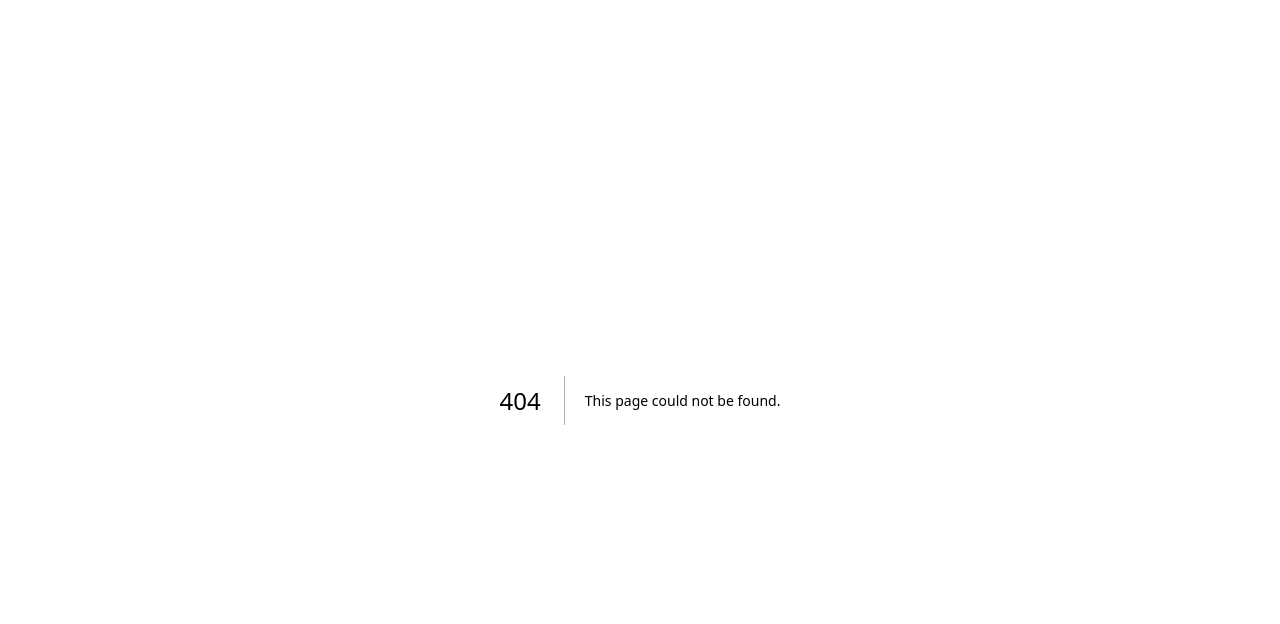
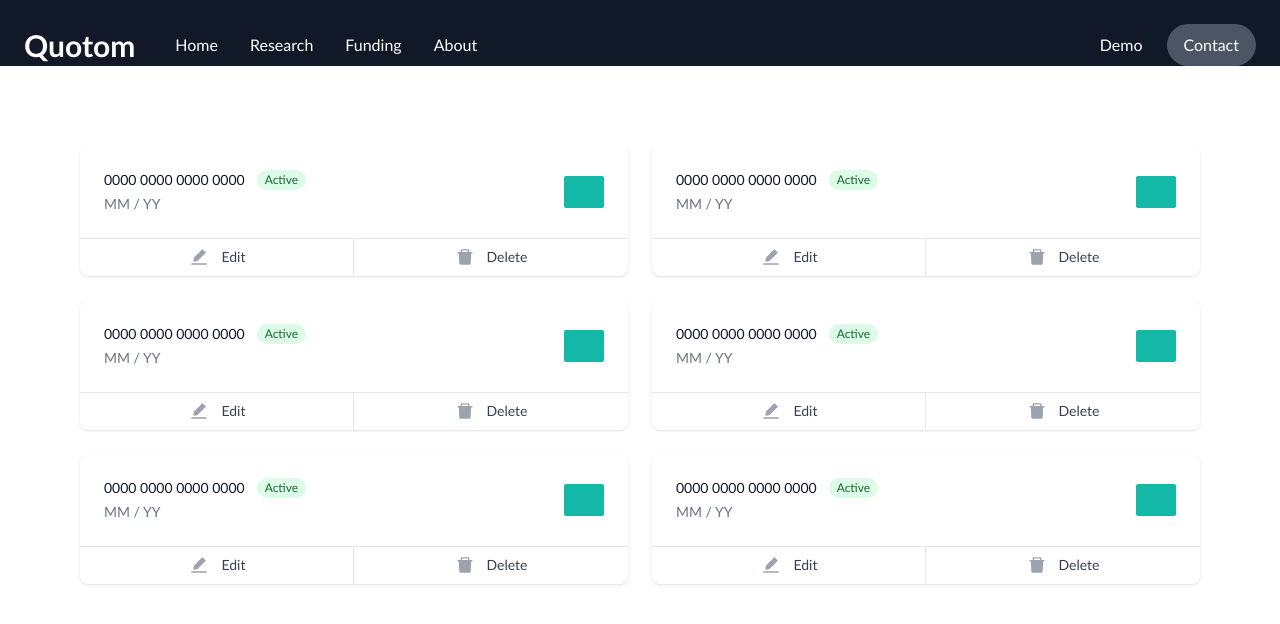
Before and after one commit to tpcav/quotom-demo, a Next.js app: page /cards in a window 1280 px wide. Before the commit this address had no page. Shown: the top 624 px of the page. Built offline with nearby package versions, Linux system fonts and the light colour scheme.

Commit message:
card page in progress

```diff
--- a/package.json
+++ b/package.json
@@ -21,6 +21,7 @@
     "react": "18.2.0",
     "react-dom": "18.2.0",
     "react-fragment": "^1.0.0",
+    "react-icons": "^4.6.0",
     "typescript": "4.8.4"
   },
   "devDependencies": {
--- /dev/null
+++ b/pages/cards.tsx
@@ -0,0 +1,119 @@
+import { AiFillEdit, AiFillDelete } from 'react-icons/ai'
+import Nav from '../components/nav'
+
+
+
+const cards = [
+  {
+    number: '0000 0000 0000 0000',
+    expiration: 'MM / YY',
+    role: 'Active',
+    email: 'janecooper@example.com',
+    telephone: '+1-202-555-0170',
+    imageUrl:
+      'https://images.unsplash.com/photo-1494790108377-be9c29b29330?ixlib=rb-1.2.1&ixid=eyJhcHBfaWQiOjEyMDd9&auto=format&fit=facearea&facepad=4&w=256&h=256&q=60',
+  },
+  {
+    number: '0000 0000 0000 0000',
+    expiration: 'MM / YY',
+    role: 'Active',
+    email: 'janecooper@example.com',
+    telephone: '+1-202-555-0170',
+    imageUrl:
+      'https://images.unsplash.com/photo-1494790108377-be9c29b29330?ixlib=rb-1.2.1&ixid=eyJhcHBfaWQiOjEyMDd9&auto=format&fit=facearea&facepad=4&w=256&h=256&q=60',
+  },
+  {
+    number: '0000 0000 0000 0000',
+    expiration: 'MM / YY',
+    role: 'Active',
+    email: 'janecooper@example.com',
+    telephone: '+1-202-555-0170',
+    imageUrl:
+      'https://images.unsplash.com/photo-1494790108377-be9c29b29330?ixlib=rb-1.2.1&ixid=eyJhcHBfaWQiOjEyMDd9&auto=format&fit=facearea&facepad=4&w=256&h=256&q=60',
+  },
+  {
+    number: '0000 0000 0000 0000',
+    expiration: 'MM / YY',
+    role: 'Active',
+    email: 'janecooper@example.com',
+    telephone: '+1-202-555-0170',
+    imageUrl:
+      'https://images.unsplash.com/photo-1494790108377-be9c29b29330?ixlib=rb-1.2.1&ixid=eyJhcHBfaWQiOjEyMDd9&auto=format&fit=facearea&facepad=4&w=256&h=256&q=60',
+  },
+  {
+    number: '0000 0000 0000 0000',
+    expiration: 'MM / YY',
+    role: 'Active',
+    email: 'janecooper@example.com',
+    telephone: '+1-202-555-0170',
+    imageUrl:
+      'https://images.unsplash.com/photo-1494790108377-be9c29b29330?ixlib=rb-1.2.1&ixid=eyJhcHBfaWQiOjEyMDd9&auto=format&fit=facearea&facepad=4&w=256&h=256&q=60',
+  },
+  {
+    number: '0000 0000 0000 0000',
+    expiration: 'MM / YY',
+    role: 'Active',
+    email: 'janecooper@example.com',
+    telephone: '+1-202-555-0170',
+    imageUrl:
+      'https://images.unsplash.com/photo-1494790108377-be9c29b29330?ixlib=rb-1.2.1&ixid=eyJhcHBfaWQiOjEyMDd9&auto=format&fit=facearea&facepad=4&w=256&h=256&q=60',
+  },
+
+
+  // More cards...
+]
+
+export default function Example() {
+
+  return (
+
+
+    <div className=''>
+      <Nav />
+      <div className='h-screen'>
+        <ul role="list" className="grid grid-cols-1 gap-6 sm:grid-cols-2 lg:grid-cols-2 m-20">
+          {cards.map((cards) => (
+            <li key={cards.email} className="col-span-1 divide-y divide-gray-200 rounded-lg bg-white shadow h-">
+              <div className="flex w-full items-center justify-between space-x-6 p-6">
+                <div className="flex-1 truncate">
+                  <div className="flex items-center space-x-3">
+                    <h3 className="truncate text-sm font-medium text-gray-900">{cards.number}</h3>
+                    <span className="inline-block flex-shrink-0 rounded-full bg-green-100 px-2 py-0.5 text-xs font-medium text-green-800">
+                      {cards.role}
+                    </span>
+                  </div>
+                  <p className="mt-1 truncate text-sm text-gray-500">{cards.expiration}</p>
+                </div>
+                <div className='w-10 h-8 bg-teal-500 rounded-sm'></div>
+              </div>
+              <div>
+                <div className="-mt-px flex divide-x divide-gray-200">
+                  <div className="flex w-0 flex-1">
+                    <a
+                      href={`mailto:${cards.email}`}
+                      className="relative -mr-px inline-flex w-0 flex-1 items-center justify-center rounded-bl-lg border border-transparent py-2 text-sm font-medium text-gray-700 hover:text-gray-500"
+                    >
+                      <AiFillEdit className="h-5 w-5 text-gray-400" aria-hidden="true" />
+                      <span className="ml-3">Edit</span>
+                    </a>
+                  </div>
+                  <div className="-ml-px flex w-0 flex-1">
+                    <a
+                      href={`tel:${cards.telephone}`}
+                      className="relative inline-flex w-0 flex-1 items-center justify-center rounded-br-lg border border-transparent py-2 text-sm font-medium text-gray-700 hover:text-gray-500"
+                    >
+                      <AiFillDelete className="h-5 w-5 text-gray-400" aria-hidden="true" />
+                      <span className="ml-3">Delete</span>
+                    </a>
+                  </div>
+                </div>
+              </div>
+            </li>
+          ))}
+        </ul>
+      </div>
+
+    </div>
+
+  )
+}
```
Also changed, not shown: 1 other file (tests, documents, lock files or other folders).
